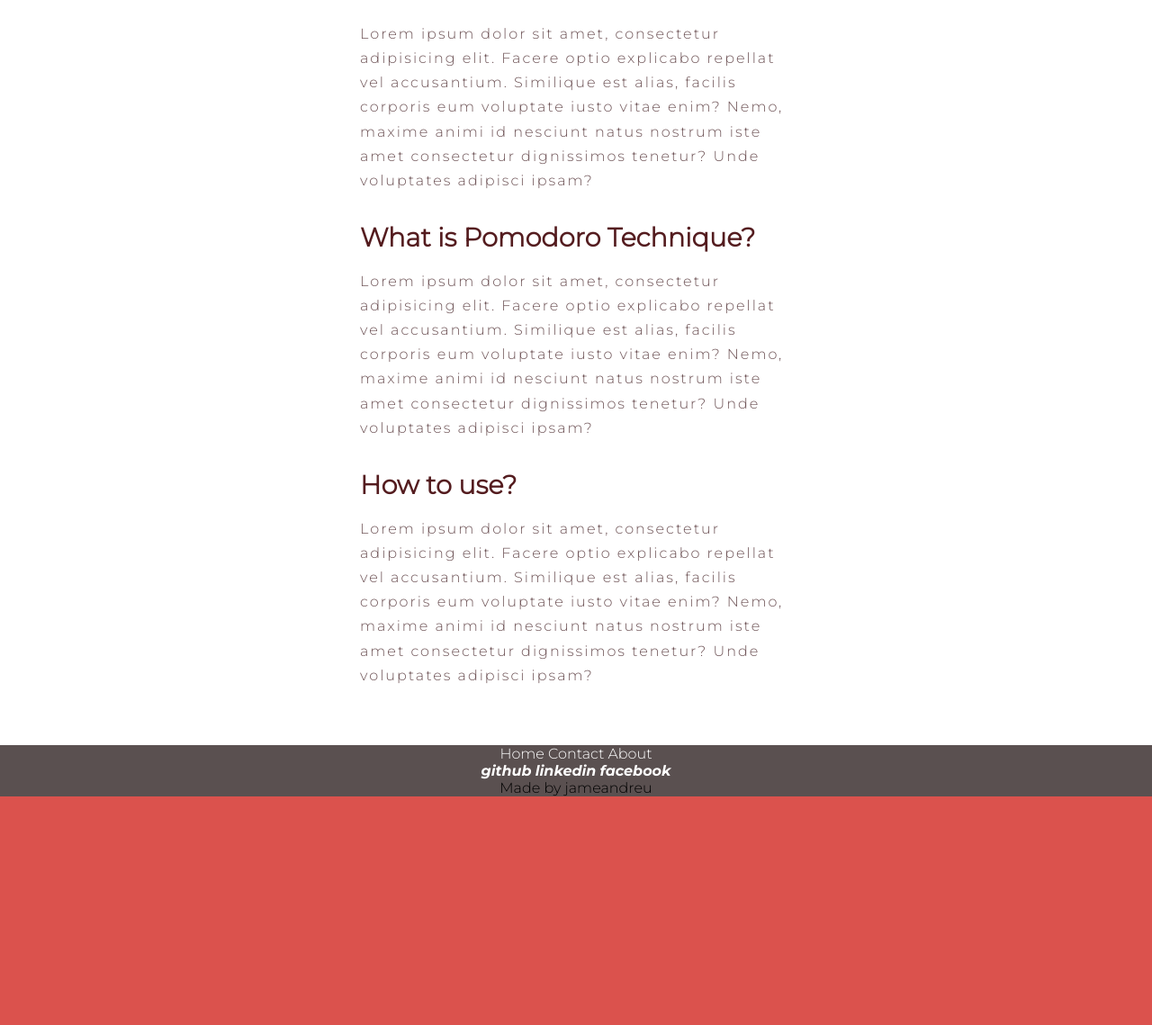
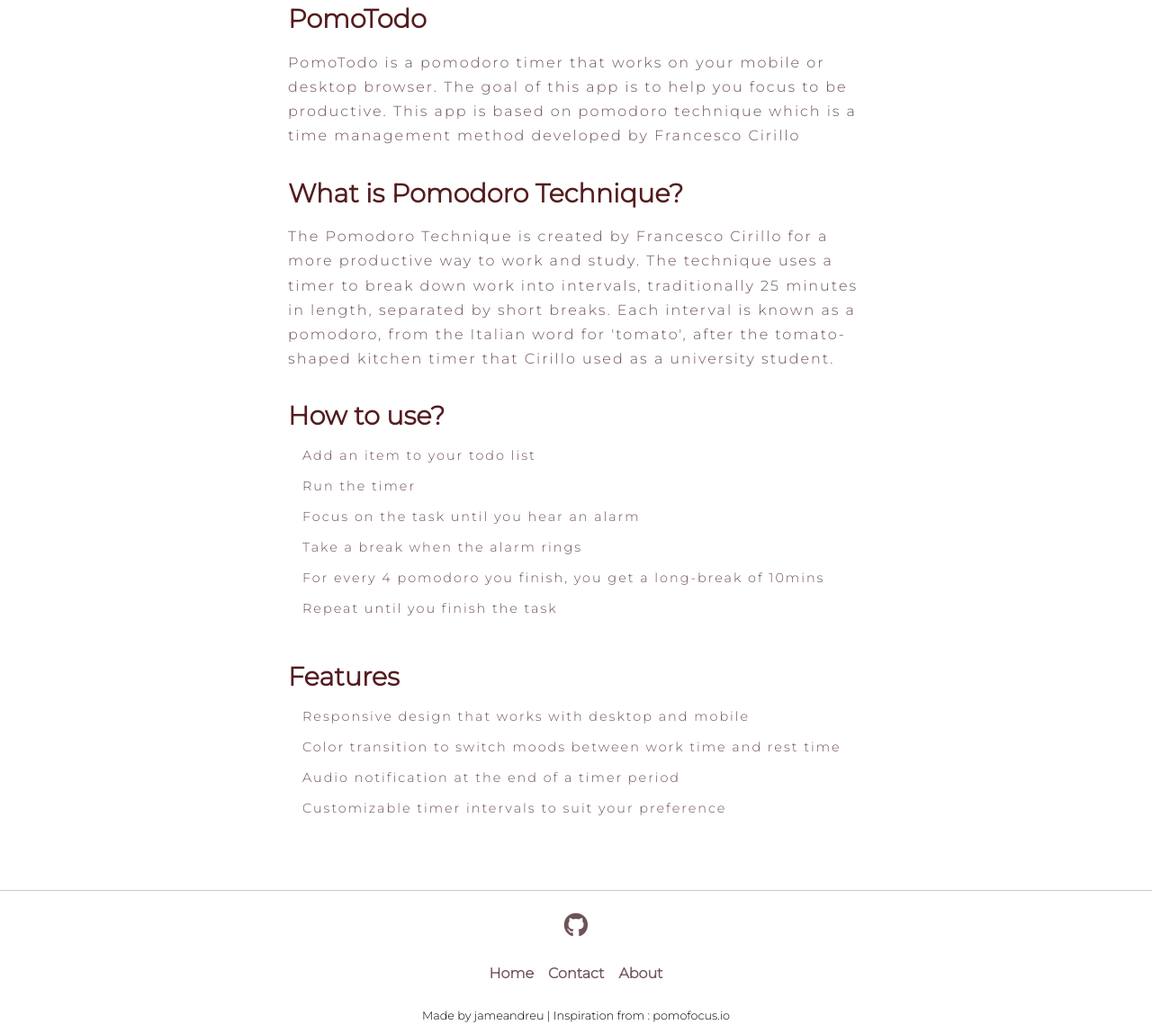
Before and after one commit to jameandreu/Pomodoro, a website: page index.html in a window 1280 px wide. Shown: the part 787-1926 px from the top of the page at 90% size. Before the commit the page ends 1672 px from the top, so only its background shows below. Drawn offline with Linux system fonts and the light colour scheme.

Commit message:
Add readme file

```diff
--- a/index.html
+++ b/index.html
@@ -7,6 +7,9 @@
   <link href="https://fonts.googleapis.com/icon?family=Material+Icons" rel="stylesheet">
   <link rel="stylesheet"
     href="https://fonts.sandbox.google.com/css2?family=Material+Symbols+Rounded:opsz,wght,FILL,GRAD@20..48,100..700,0..1,-50..200" />
+  <link rel="stylesheet" href="https://cdnjs.cloudflare.com/ajax/libs/font-awesome/6.1.1/css/all.min.css"
+    integrity="sha512-KfkfwYDsLkIlwQp6LFnl8zNdLGxu9YAA1QvwINks4PhcElQSvqcyVLLD9aMhXd13uQjoXtEKNosOWaZqXgel0g=="
+    crossorigin="anonymous" referrerpolicy="no-referrer" />
   <link rel="stylesheet" href="css/style.css">
   <link rel="icon" href="assets/img/tomato.svg" type="image/icon type">
   <script defer src="js/script1.js"></script>
@@ -98,40 +101,56 @@
     </div>
     <div class="description__container">
       <h2>PomoTodo</h2>
-      <p>Lorem ipsum dolor sit amet, consectetur adipisicing elit. Facere optio explicabo repellat vel
-        accusantium.
-        Similique est alias, facilis corporis eum voluptate iusto vitae enim? Nemo, maxime animi id nesciunt natus
-        nostrum iste amet consectetur dignissimos tenetur? Unde voluptates adipisci ipsam?</p>
+      <p>PomoTodo is a pomodoro timer that works on your mobile or desktop browser. The goal of this app is to help you
+        focus to be productive. This app is based on pomodoro technique which is a time management method developed by
+        Francesco Cirillo</p>
     </div>
     <div class="description__container">
       <h2>What is Pomodoro Technique?</h2>
-      <p>Lorem ipsum dolor sit amet, consectetur adipisicing elit. Facere optio explicabo repellat vel
-        accusantium.
-        Similique est alias, facilis corporis eum voluptate iusto vitae enim? Nemo, maxime animi id nesciunt natus
-        nostrum iste amet consectetur dignissimos tenetur? Unde voluptates adipisci ipsam?</p>
+      <p>The Pomodoro Technique is created by Francesco Cirillo for a more productive way to work and study. The
+        technique uses a timer to break down work into intervals, traditionally 25 minutes in length, separated by short
+        breaks. Each interval is known as a pomodoro, from the Italian word for 'tomato', after the tomato-shaped
+        kitchen timer that Cirillo used as a university student.</p>
     </div>
     <div class="description__container">
       <h2>How to use?</h2>
-      <p>Lorem ipsum dolor sit amet, consectetur adipisicing elit. Facere optio explicabo repellat vel
-        accusantium.
-        Similique est alias, facilis corporis eum voluptate iusto vitae enim? Nemo, maxime animi id nesciunt natus
-        nostrum iste amet consectetur dignissimos tenetur? Unde voluptates adipisci ipsam?</p>
+      <p>
+      <ul>
+        <li> Add an item to your todo list</li>
+        <li>Run the timer</li>
+        <li> Focus on the task until you hear an alarm</li>
+        <li>Take a break when the alarm rings</li>
+        <li>For every 4 pomodoro you finish, you get a long-break of 10mins</li>
+        <li>Repeat until you finish the task</li>
+      </ul>
+      </p>
+    </div>
+    <div class="description__container">
+      <h2>Features</h2>
+      <p>
+      <ul>
+        <li>Responsive design that works with desktop and mobile </li>
+        <li>Color transition to switch moods between work time and rest time</li>
+        <li>Audio notification at the end of a timer period</li>
+        <li>Customizable timer intervals to suit your preference</li>
+      </ul>
+      </p>
     </div>
 
   </div>
-  <footer class="footer flex__parent f_jc_aic">
+  <footer class="footer flex__parent ">
     <div class="footer__container">
-      <a href="">Home</a>
-      <a href="">Contact</a>
-      <a href="">About</a>
+      <a href="https://github.com/jameandreu/Pomodoro"><i class="fa-brands fa-github footer__icons"></i></a>
+
     </div>
     <div class="footer__container">
-      <a href=""><i>github</i></a>
-      <a href=""><i>linkedin</i></a>
-      <a href=""><i>facebook</i></a>
+      <a href="#" class="footer__links">Home</a>
+      <a href="#" class="footer__links">Contact</a>
+      <a href="#" class="footer__links">About</a>
     </div>
     <div class="footer__container">
-      <span>Made by jameandreu</span>
+      <span class="footer__text">Made by jameandreu | Inspiration from : pomofocus.io</span>
+
     </div>
   </footer>
 
--- a/sass/abstracts/_variables.scss
+++ b/sass/abstracts/_variables.scss
@@ -23,7 +23,7 @@ $accentGray: #a3a3a3;
 $lightGray: #e4e6eb;
 $color-tertiary-dark_gray: #555555;
 $color-tertiary-light_gray: #b3b3b3;
-
+$textColor-dark: hsl(355, 14%, 38%);
 :root {
 	--pomodoro: #db524d;
 	--shortBreak: #54b370;
--- a/sass/pages/_home.scss
+++ b/sass/pages/_home.scss
@@ -257,13 +257,14 @@ body {
 	// background-color: #fff;
 	flex-direction: column;
 	align-items: center;
+	padding-top: 2rem;
 	padding-bottom: 4rem;
 
 	&__container {
 		margin-top: 2rem;
-		width: 20rem;
+		width: 23rem;
 		@include breakpoint-up(medium) {
-			width: 30rem;
+			width: 40rem;
 		}
 		h1 {
 			font-size: 2.5rem;
@@ -281,12 +282,40 @@ body {
 			font-weight: 300;
 			color: hsl(355, 14%, 38%);
 		}
+		ul > li {
+			letter-spacing: 2px;
+			font-weight: 300;
+			margin-top: 1rem;
+			font-size: 0.9rem;
+			color: hsl(355, 14%, 38%);
+			padding-left: 1rem;
+		}
 	}
 }
 
 .footer {
 	flex-direction: column;
-	background-color: rgb(90, 80, 80);
+	align-items: center;
+	height: 10rem;
+	justify-content: space-between;
+	padding-top: 1.5rem;
+	padding-bottom: 0.8rem;
+	border-top: 1px solid rgba(187, 179, 179, 0.699);
+	background-color: rgb(255, 255, 255);
+
 	&__container {
+		display: flex;
+		gap: 1rem;
+	}
+	&__links {
+		font-weight: 700;
+		color: $textColor-dark;
+	}
+	&__icons {
+		font-size: 1.7rem;
+		color: $textColor-dark;
+	}
+	&__text {
+		font-size: 0.8rem;
 	}
 }
```
Also changed, not shown: css/style.css, readme.md (added).
